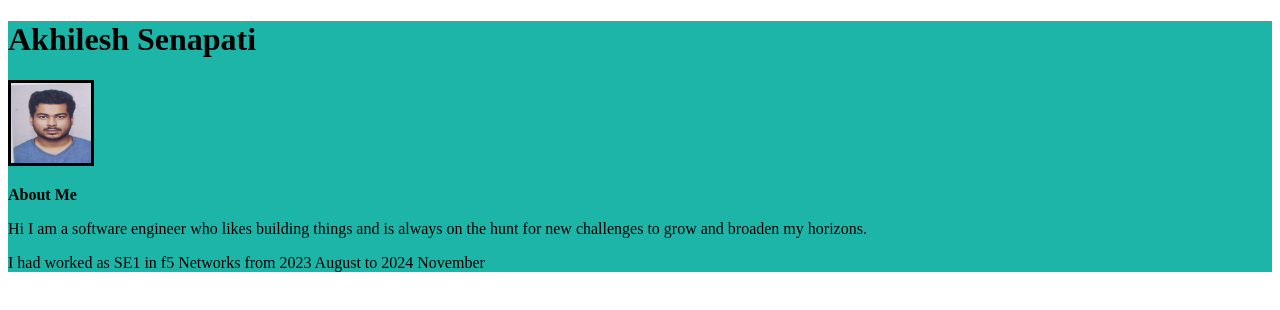
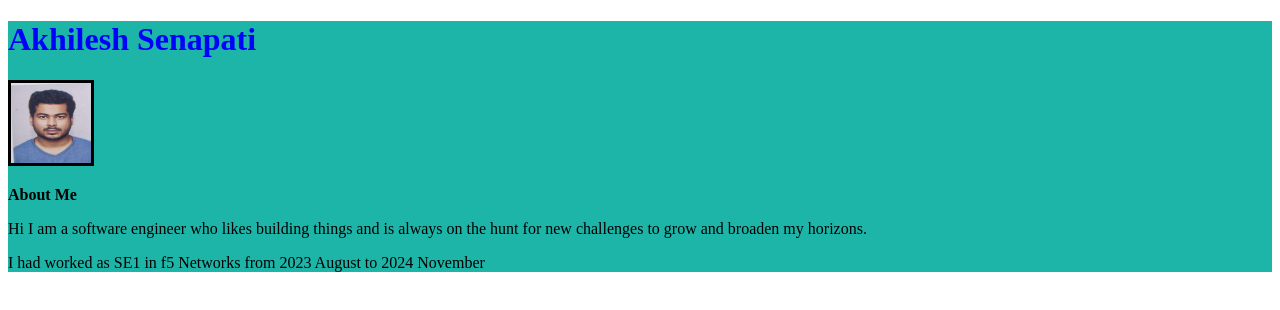
Before and after one commit to Akhileshsenapati1008/Akhileshsenapati1008.github.io, a plain HTML site: page index.html in a window 1280 px wide. Drawn offline with Linux system fonts and the light colour scheme.

Commit message:
progress 4

```diff
--- a/index.html
+++ b/index.html
@@ -8,7 +8,7 @@
         <link rel="stylesheet" href="style.css">
     </head>
     <body>
-        <h1 >Akhilesh Senapati</h1>
+        <h1 class="name">Akhilesh Senapati</h1>
         <img id="profile-photo" src="PHOTO_OPTIMIZED.jpg" alt="Akhilesh Senapati">
         <p><b>About Me</b></p>
         <p>Hi I am a software engineer who likes building things and is always on the hunt for new challenges to grow and broaden my horizons.</p>
--- a/style.css
+++ b/style.css
@@ -7,3 +7,7 @@
 .container{
     background-color: #1cb5a8;
 }
+.name{
+    color:blue;
+    background-color: orannge;
+}
```
